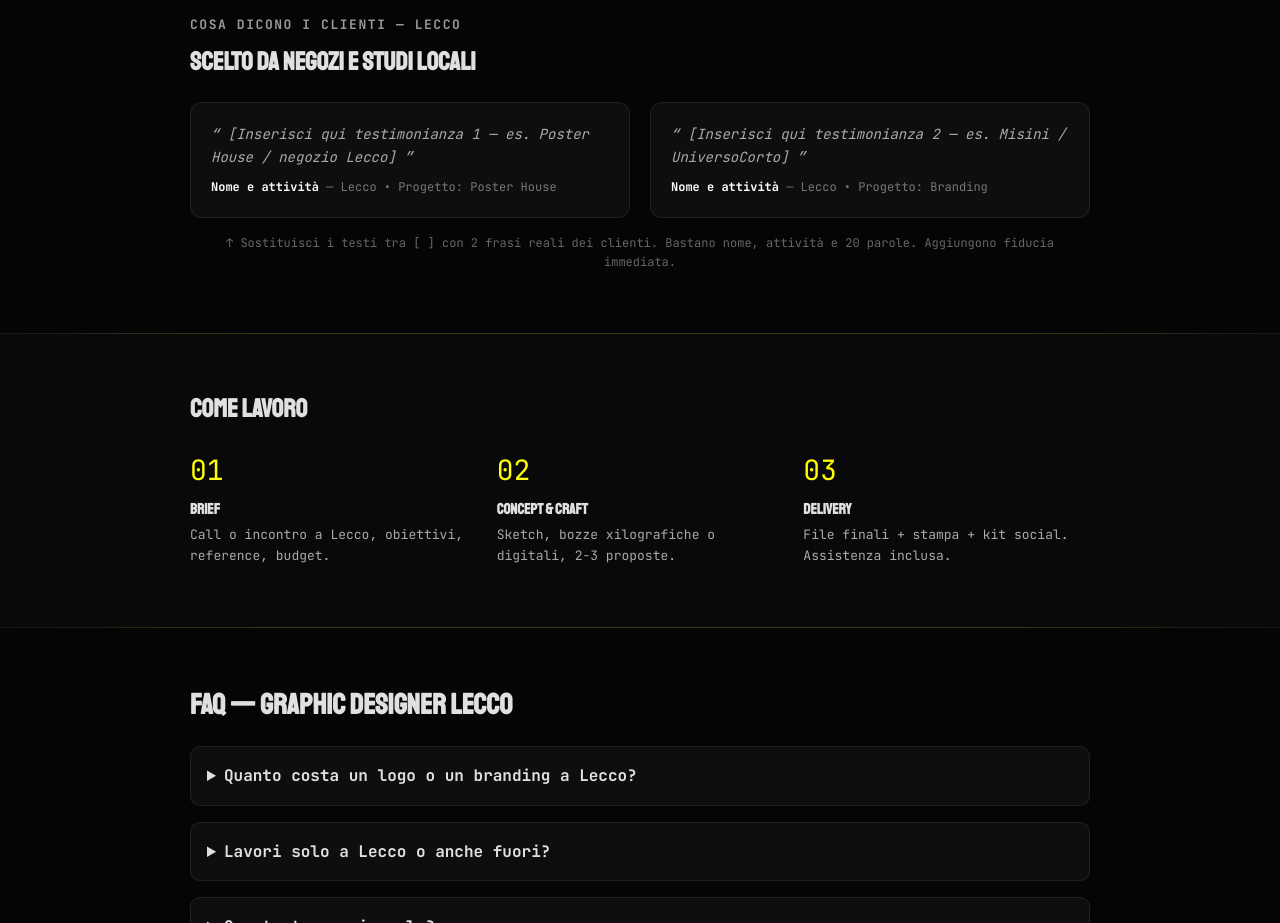
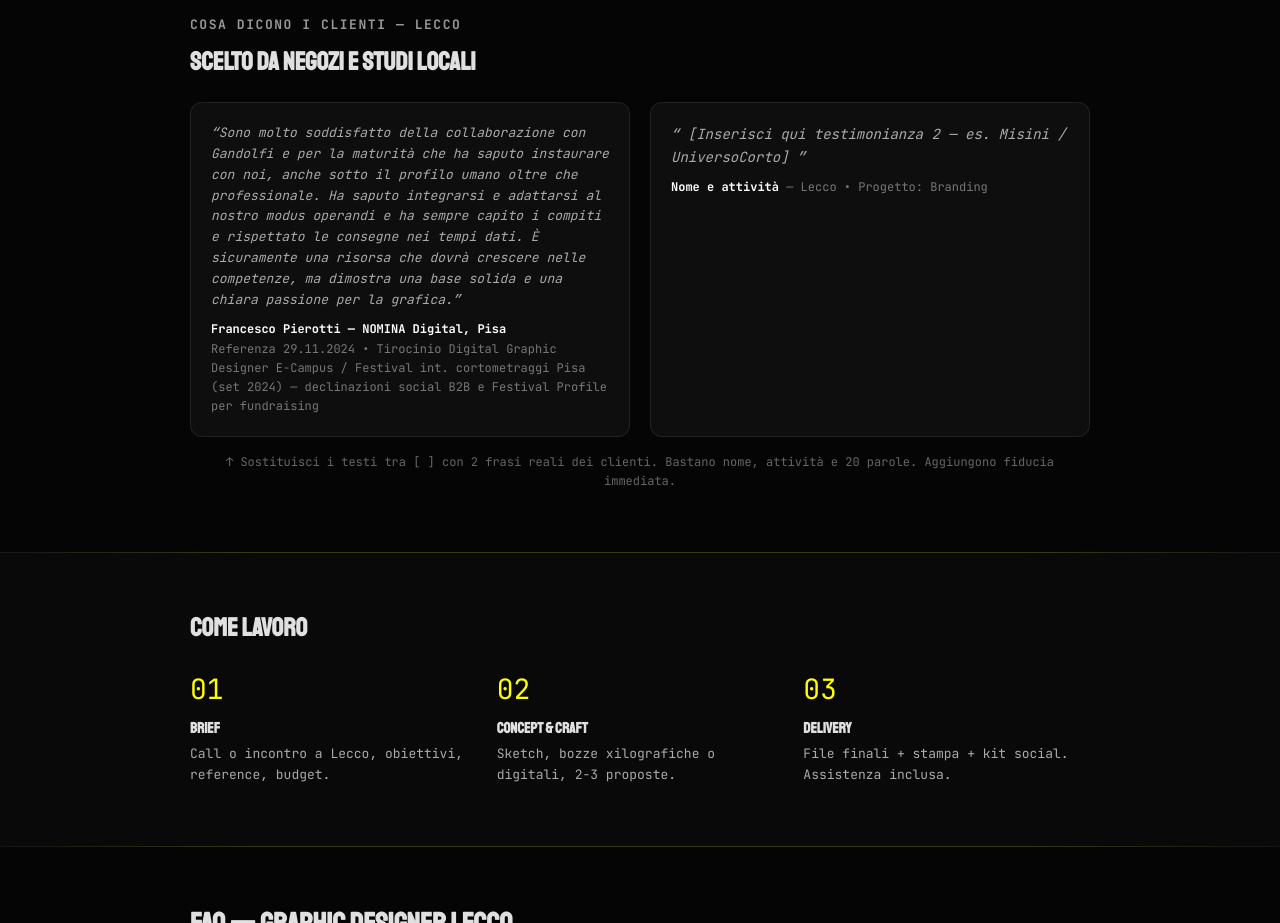
Before and after one commit to guglielmogandolfi99-hub/GG.Portfolio, a plain HTML site: page graphic-designer-lecco.html in a window 1280 px wide. Shown: the part 3200-4123 px from the top of the page. Drawn offline with Linux system fonts and the light colour scheme.

Commit message:
Testimonianza reale: Francesco Pierotti NOMINA 29.11.2024 (tirocinio + Festival Pisa)

```diff
--- a/graphic-designer-lecco.html
+++ b/graphic-designer-lecco.html
@@ -250,8 +250,8 @@ html[data-theme="light"] div[style*="border-left:2px solid #ff0"]{border-left-co
       <h2 style="font-size:1.6rem;margin-bottom:24px"><span class="lang-en">Trusted by local shops and studios</span><span class="lang-it">Scelto da negozi e studi locali</span></h2>
       <div style="display:grid;grid-template-columns:1fr 1fr;gap:20px">
         <div style="background:rgba(255,255,255,.04);border:1px solid rgba(255,255,255,.08);border-radius:12px;padding:20px">
-          <p style="font-size:14px;color:#aaa;font-style:italic;line-height:1.6">“<!-- TODO: TESTIMONIANZA 1 - Chiedi a cliente reale: 1-2 frasi. Es: 'Guglielmo ha tradotto il Resegone in un poster che vendiamo ogni giorno. Veloce, preciso, ha capito subito lo spirito del negozio.' --> [Inserisci qui testimonianza 1 — es. Poster House / negozio Lecco] ”</p>
-          <p style="font-size:12px;color:#777;margin-top:10px"><strong style="color:#fff">Nome e attività</strong> — Lecco • Progetto: Poster House</p>
+          <p style="font-size:13px;color:#aaa;font-style:italic;line-height:1.6">“Sono molto soddisfatto della collaborazione con Gandolfi e per la maturità che ha saputo instaurare con noi, anche sotto il profilo umano oltre che professionale. Ha saputo integrarsi e adattarsi al nostro modus operandi e ha sempre capito i compiti e rispettato le consegne nei tempi dati. È sicuramente una risorsa che dovrà crescere nelle competenze, ma dimostra una base solida e una chiara passione per la grafica.”</p>
+          <p style="font-size:12px;color:#777;margin-top:10px"><strong style="color:#fff">Francesco Pierotti — NOMINA Digital, Pisa</strong><br>Referenza 29.11.2024 • Tirocinio Digital Graphic Designer E-Campus / Festival int. cortometraggi Pisa (set 2024) — declinazioni social B2B e Festival Profile per fundraising</p>
         </div>
         <div style="background:rgba(255,255,255,.04);border:1px solid rgba(255,255,255,.08);border-radius:12px;padding:20px">
           <p style="font-size:14px;color:#aaa;font-style:italic;line-height:1.6">“<!-- TODO: TESTIMONIANZA 2 - Es: 'Brand rifatto in 3 settimane, ora biglietti e Instagram sono finalmente coerenti. Clienti ci riconoscono subito.' --> [Inserisci qui testimonianza 2 — es. Misini / UniversoCorto] ”</p>
```
